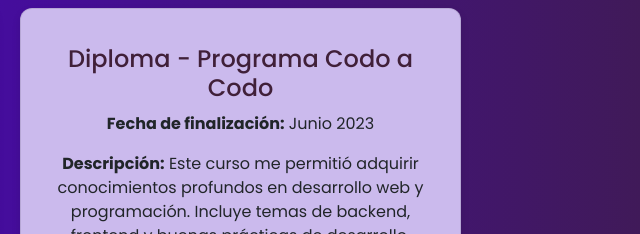
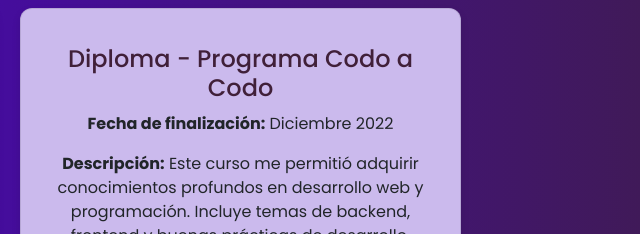
Before and after one commit to deboradmguez/opposite-orbit, an Astro site: page / in a window 1280 px wide. Shown: the part 2137-2371 px from the top of the page, 632-1272 px from the left. Built offline with nearby package versions, Linux system fonts and the light colour scheme; Astro itself is replaced by a stand-in of ours.

Commit message:
Actualizar index.astro

```diff
--- a/src/pages/index.astro
+++ b/src/pages/index.astro
@@ -191,7 +191,7 @@
 					<div class="card course-card">
 						<div class="card-body">
 							<h4  data-key="courses.course2.title" class="card-title text-sm-start text-md-center">Diploma - Programa Codo a Codo</h4>
-							<p  data-key="courses.course2.date"><strong>Fecha de finalización:</strong> Junio 2023</p>
+							<p  data-key="courses.course2.date"><strong>Fecha de finalización:</strong> Diciembre 2022</p>
 							<p  data-key="courses.course2.description"><strong>Descripción:</strong> Este curso me permitió adquirir conocimientos profundos en desarrollo web y programación. Incluye temas de backend, frontend y buenas prácticas de desarrollo.</p>
 						<br>
 						<a href="https://drive.google.com/file/d/1kueQRTve4pPkbbcO8kYCxKZyrJ7IYfEk/view?usp=drivesdk"   class="btn btn-primary btn-lg mt-3" style="background-color: #4a00e0; border-color: #4a00e0; border-radius: 25px; text-shadow: 1px 1px 2px rgba(0, 0, 0, 0.2);"  data-key="courses.course2.button" >Ver Diploma</a>
```
